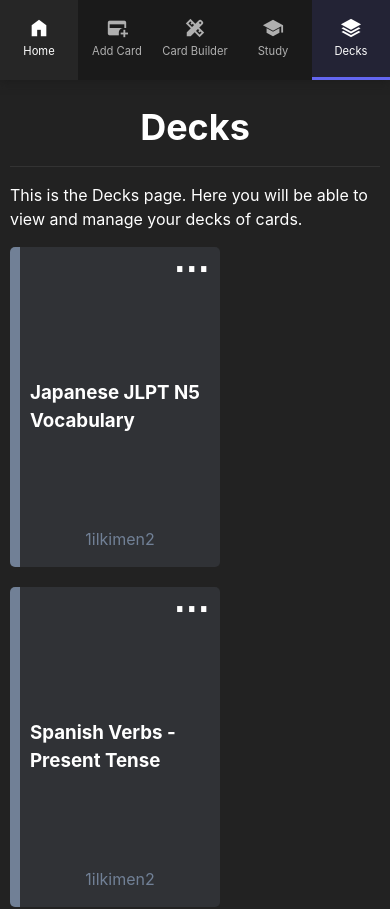
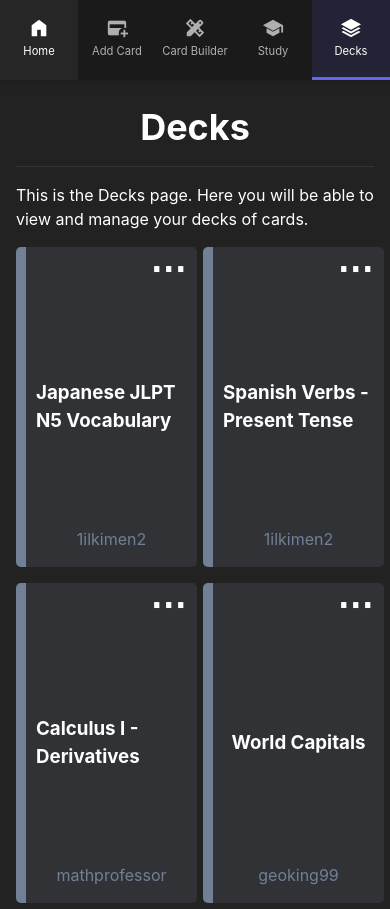
Before and after one commit to 18barbers2/gostudycards, a React (Vite) app in the folder frontend/: page /decks in a window 390 px wide. Shown: the top 909 px of the page. Built offline with nearby package versions, Linux system fonts and the light colour scheme; sample sign-in values are in the browser's storage.

Commit message:
style: updated grid styling for decks

```diff
--- a/frontend/src/components/Layout/Layout.css
+++ b/frontend/src/components/Layout/Layout.css
@@ -65,7 +65,7 @@
     .navbar.navbar--collapsed ~ .main-content {
         margin-left: 0;
         margin-top: 80px;
-        padding: 20px 10px;
+        padding: 20px 16px;
         height: auto;
         overflow-y: visible;
     }
--- a/frontend/src/css/DeckTile.css
+++ b/frontend/src/css/DeckTile.css
@@ -1,5 +1,5 @@
 .deck-tile {
-    width: 200px;
+    width: 100%;
     height: 320px;
     background-color: var(--bg-secondary);
     display: flex;
--- a/frontend/src/css/Decks.css
+++ b/frontend/src/css/Decks.css
@@ -11,7 +11,7 @@
 
 /* Skeleton tile — shown while decks are loading, mirrors .deck-tile proportions */
 .deck-tile-skeleton {
-    width: 200px;
+    width: 100%;
     height: 320px;
     background-color: var(--bg-secondary);
     border-left: 10px solid var(--bg-tertiary);
@@ -34,7 +34,7 @@
 }
 
 .add-deck-tile {
-    width: 200px;
+    width: 100%;
     height: 320px;
     background: transparent;
     color: var(--text-muted);
@@ -60,7 +60,7 @@
 }
 
 .add-deck-form-tile {
-    width: 200px;
+    width: 100%;
     height: 320px;
     background: transparent;
     border: 1.5px dashed var(--border-default);
@@ -118,3 +118,17 @@
 .add-deck-cancel:hover {
     color: var(--text-secondary);
 }
+
+@media (max-width: 770px) {
+    .decks {
+        grid-template-columns: repeat(2, 1fr);
+        gap: 16px;
+    }
+
+    .deck-tile,
+    .deck-tile-skeleton,
+    .add-deck-tile,
+    .add-deck-form-tile {
+        height: 200px;
+    }
+}
```
